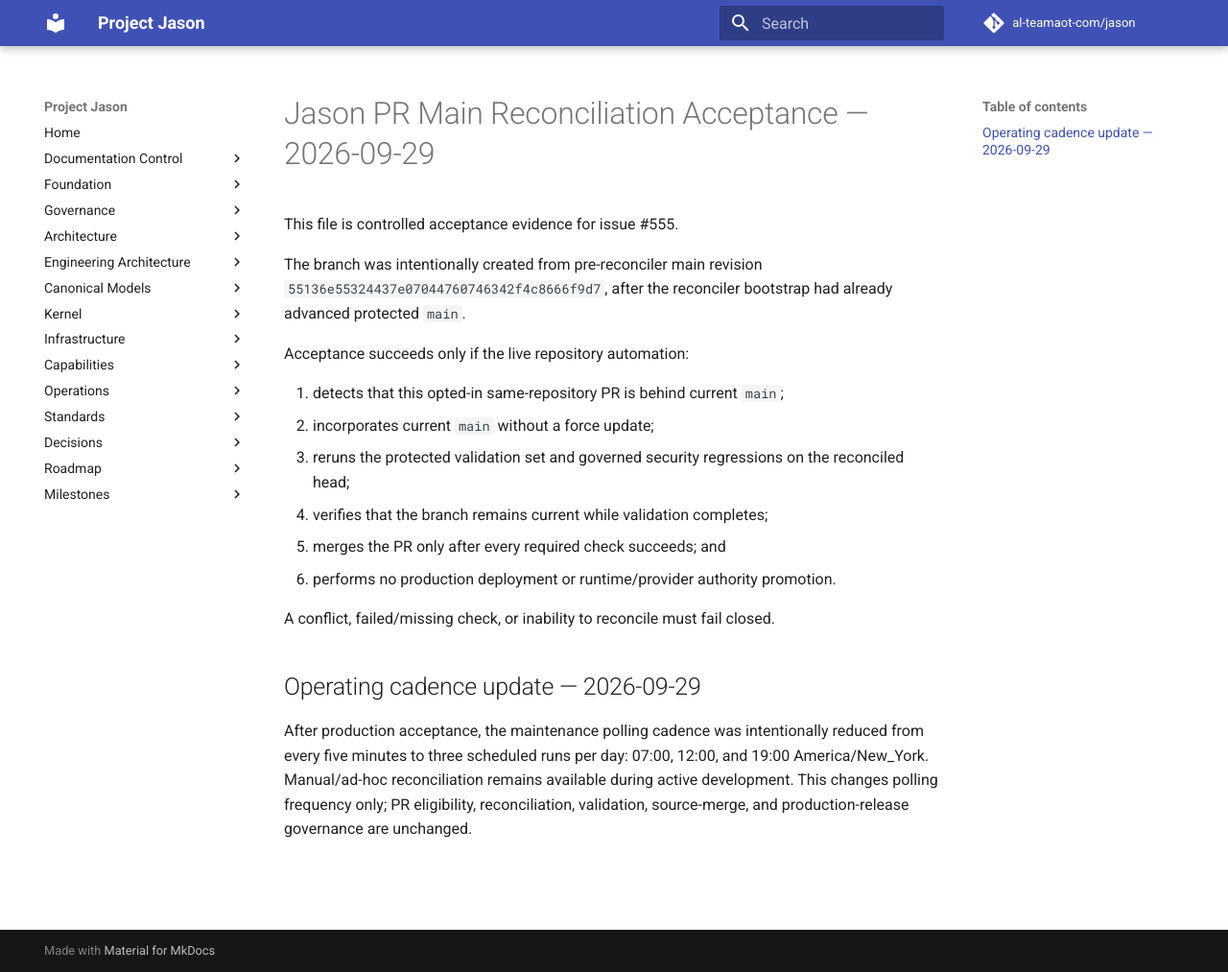
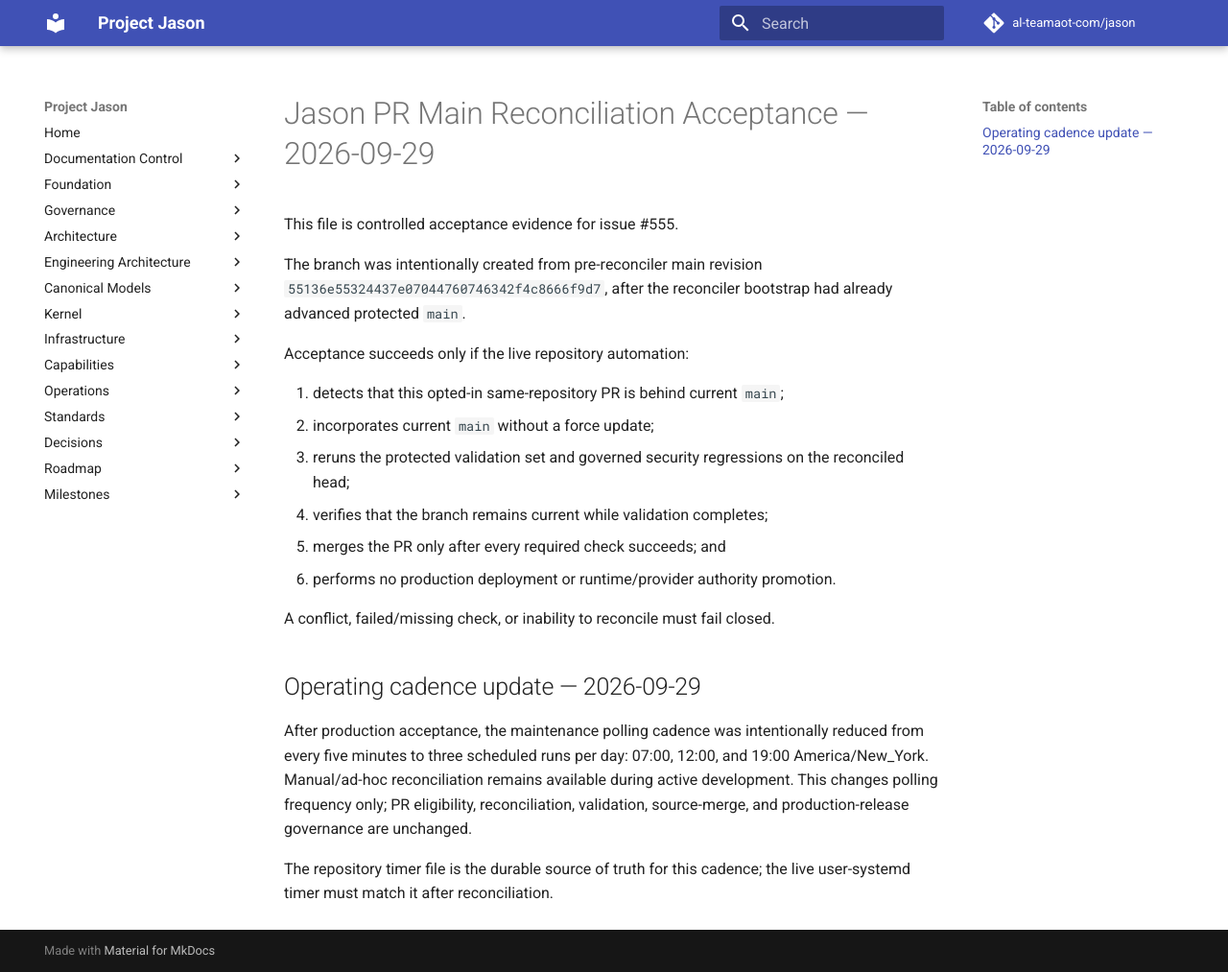
Before and after one commit to al-teamaot-com/jason, an MkDocs documentation site: the page built from docs/sessions/Jason-PR-Main-Reconciliation-Acceptance-2026-09-29.md, in a window 1280 px wide and 1013 px high. Shown: the whole window at 96% size. Built offline with MkDocs 1.6.1 and Material for MkDocs 9.7.7, drawn with Linux system fonts in a browser that asks for light colours; comment, search, counter and statistics services are not loaded.

Commit message:
Clarify reconciler cadence source of truth

```diff
--- a/docs/sessions/Jason-PR-Main-Reconciliation-Acceptance-2026-09-29.md
+++ b/docs/sessions/Jason-PR-Main-Reconciliation-Acceptance-2026-09-29.md
@@ -21,3 +21,5 @@ A conflict, failed/missing check, or inability to reconcile must fail closed.
 ## Operating cadence update — 2026-09-29
 
 After production acceptance, the maintenance polling cadence was intentionally reduced from every five minutes to three scheduled runs per day: 07:00, 12:00, and 19:00 America/New_York. Manual/ad-hoc reconciliation remains available during active development. This changes polling frequency only; PR eligibility, reconciliation, validation, source-merge, and production-release governance are unchanged.
+
+The repository timer file is the durable source of truth for this cadence; the live user-systemd timer must match it after reconciliation.
```
